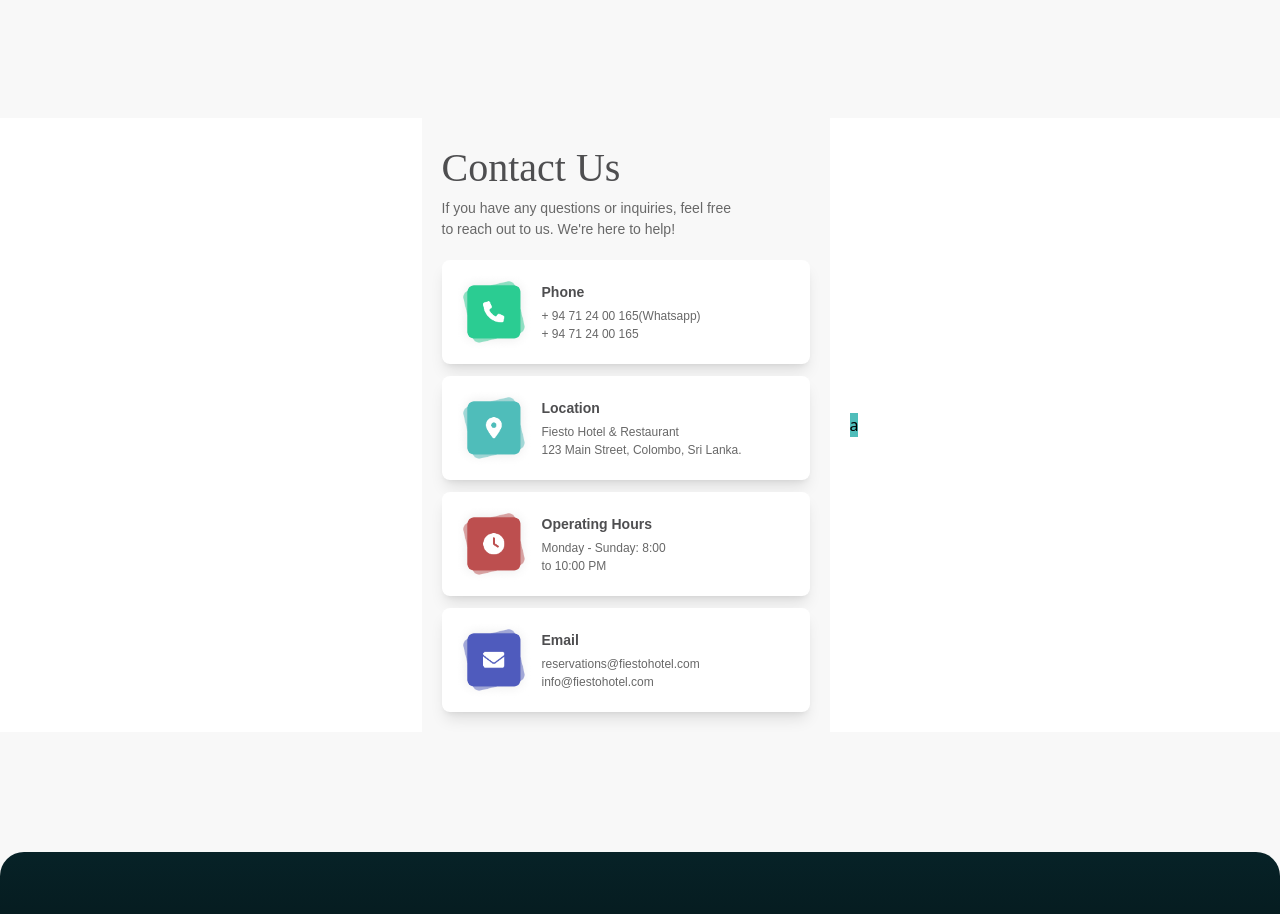
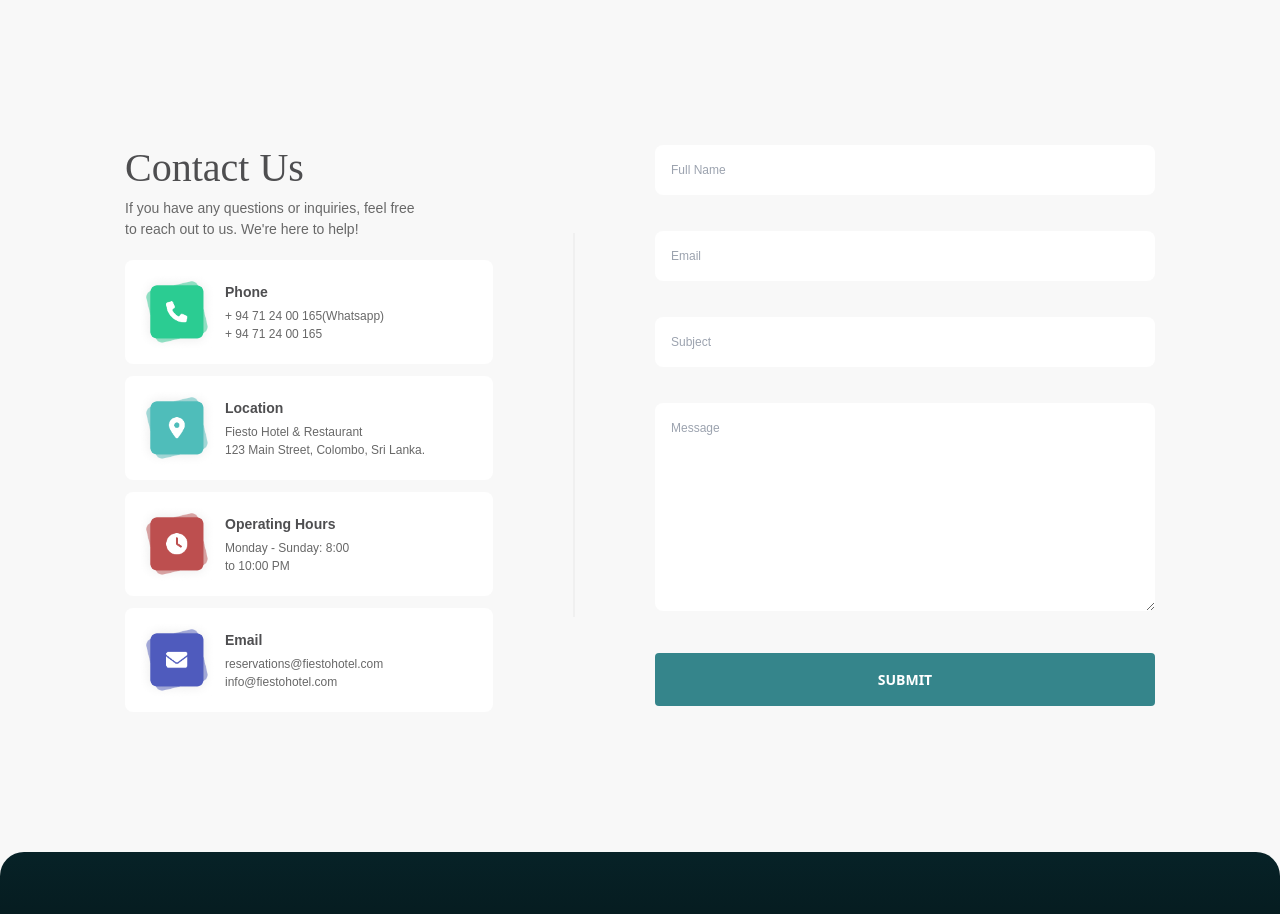
Before and after one commit to sehan22/FiesTo-Hotel-Project, a React (Create React App) app in the folder client/: page /contact in a window 1280 px wide. Shown: the part 802-1716 px from the top of the page. Built offline with nearby package versions, Linux system fonts and the light colour scheme.

Commit message:
site Contact Page first div updated.

```diff
--- a/client/src/view/pages/Contact/Contact.tsx
+++ b/client/src/view/pages/Contact/Contact.tsx
@@ -26,10 +26,10 @@
                 </div>
 
                 {/*first div*/}
-                <div className="flex items-center justify-center mt-[120px] mb-[120px] bg-white">
-                    <div className="flex items-center justify-center gap-5">
+                <div className="flex items-center justify-center mt-[120px] mb-[120px]">
+                    <div className="flex flex-wrap items-center justify-center gap-5">{/*remove padding*/}
 
-                        <div className="flex flex-col items-start justify-center gap-5 p-5 bg-nonary">
+                        <div className="flex flex-col items-start justify-center gap-5 p-5">
                             <div className="flex flex-col justify-center items-start">
                                 <h1 className="font-Milonga text-quinary text-topic">Contact Us</h1>
 
@@ -41,7 +41,7 @@
                             </div>
 
                             <div className="flex flex-col justify-center items-start gap-3">
-                                <div className="flex items-center justify-center p-3 bg-white shadow-lg rounded-lg">
+                                <div className="flex items-center justify-center p-3 bg-white rounded-lg">
                                     <div className="flex justify-center items-center gap-2">
                                         <img className="w-[80px]" src={PhoneIcon} alt=""/>
 
@@ -57,7 +57,7 @@
                                     </div>
                                 </div>
 
-                                <div className="flex items-center justify-center p-3 bg-white shadow-lg rounded-lg">
+                                <div className="flex items-center justify-center p-3 bg-white rounded-lg">
                                     <div className="flex justify-center items-center gap-2">
                                         <img className="w-[80px]" src={LocationIcon} alt=""/>
 
@@ -73,7 +73,7 @@
                                     </div>
                                 </div>
 
-                                <div className="flex items-center justify-center p-3 bg-white shadow-lg rounded-lg">
+                                <div className="flex items-center justify-center p-3 bg-white rounded-lg">
                                     <div className="flex justify-center items-center gap-2">
                                         <img className="w-[80px]" src={WorkinghoursIcon} alt=""/>
 
@@ -89,7 +89,7 @@
                                     </div>
                                 </div>
 
-                                <div className="flex items-center justify-center p-3 bg-white shadow-lg rounded-lg">
+                                <div className="flex items-center justify-center p-3 bg-white rounded-lg">
                                     <div className="flex justify-center items-center gap-2">
                                         <img className="w-[80px]" src={EmailIcon} alt=""/>
 
@@ -107,7 +107,62 @@
                             </div>
                         </div>
 
-                        <div className="flex items-center justify-center bg-tertiary">a</div>
+                        {/*hr line from div*/}
+                        <div className="h-96 w-0.5 bg-opacity-10 bg-octonary ms-10 me-10"></div>
+
+                        <div className="flex flex-col items-center justify-center gap-5 p-5 bg-nonary">
+                            <form className="flex flex-col justify-center items-center gap-5">
+                                <div className="mb-4">
+                                    <label htmlFor="myInput" className="block text-sm font-medium text-gray-600">
+                                    </label>
+                                    <input
+                                        id="myInput"
+                                        className="bg-transparent bg-white font-poppins text-smaller text-quinary rounded-lg focus:outline-none w-[500px] p-4"
+                                        type="text"
+                                        placeholder="Full Name"
+                                    />
+                                </div>
+
+                                <div className="mb-4">
+                                    <label htmlFor="myInput" className="block text-sm font-medium text-gray-600">
+                                    </label>
+                                    <input
+                                        id="myInput"
+                                        className="bg-transparent bg-white font-poppins text-smaller text-quinary rounded-lg focus:outline-none w-[500px] p-4"
+                                        type="email"
+                                        placeholder="Email"
+                                    />
+                                </div>
+
+                                <div className="mb-4">
+                                    <label htmlFor="myInput" className="block text-sm font-medium text-gray-600">
+                                    </label>
+                                    <input
+                                        id="myInput"
+                                        className="bg-transparent bg-white font-poppins text-smaller text-quinary rounded-lg focus:outline-none w-[500px] p-4"
+                                        type="text"
+                                        placeholder="Subject"
+                                    />
+                                </div>
+
+                                <div className="mb-4">
+                                    <label htmlFor="myInput" className="block text-sm font-medium text-gray-600">
+                                    </label>
+                                    <textarea
+                                        id="myInput"
+                                        className="bg-transparent bg-white font-poppins text-smaller text-quinary rounded-lg focus:outline-none w-[500px] h-52 p-4"
+                                        placeholder="Message"
+                                    />
+                                </div>
+                            </form>
+
+                            <div className="flex w-full">
+                                <button
+                                    className="bg-secondary font-bold text-normal text-white hover:bg-teal-600 py-4 px-4 w-full rounded">
+                                    SUBMIT
+                                </button>
+                            </div>
+                        </div>
                     </div>
                 </div>
             </>
```
